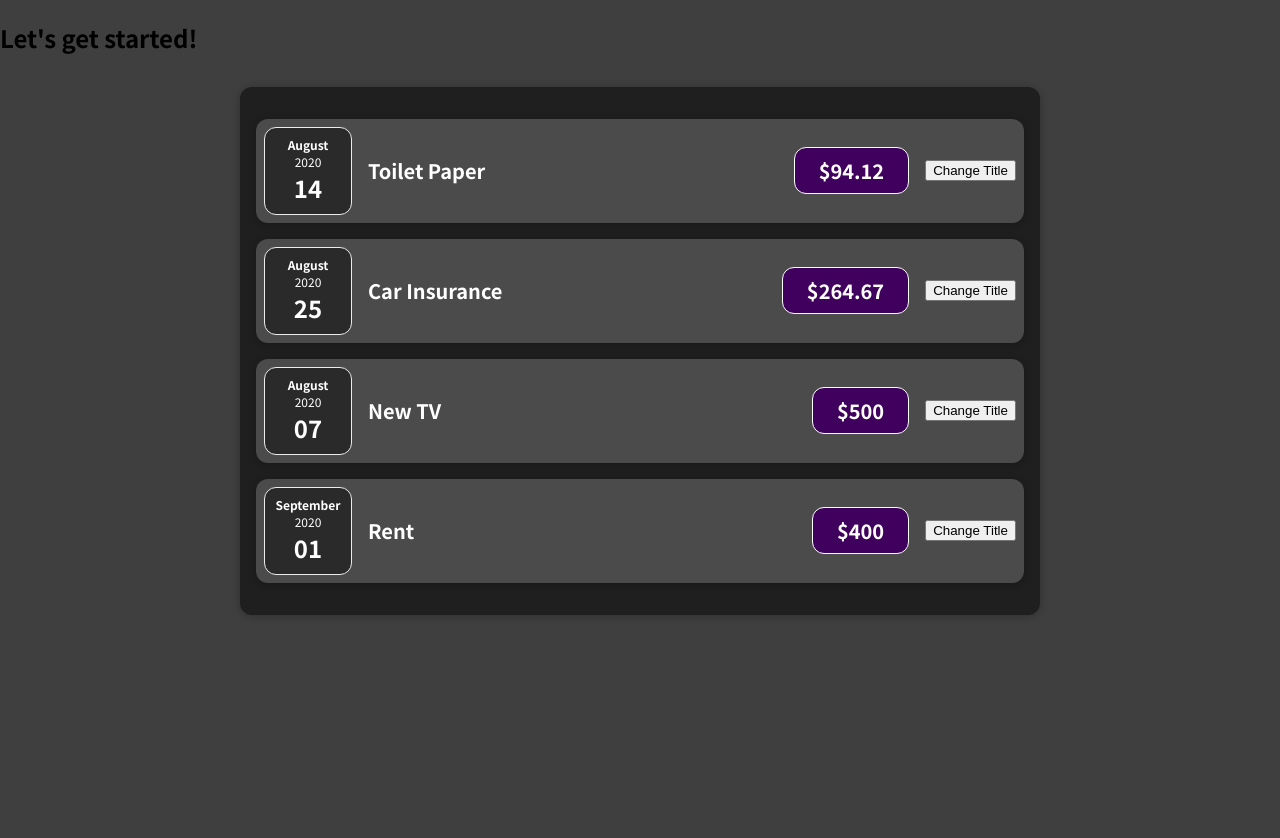
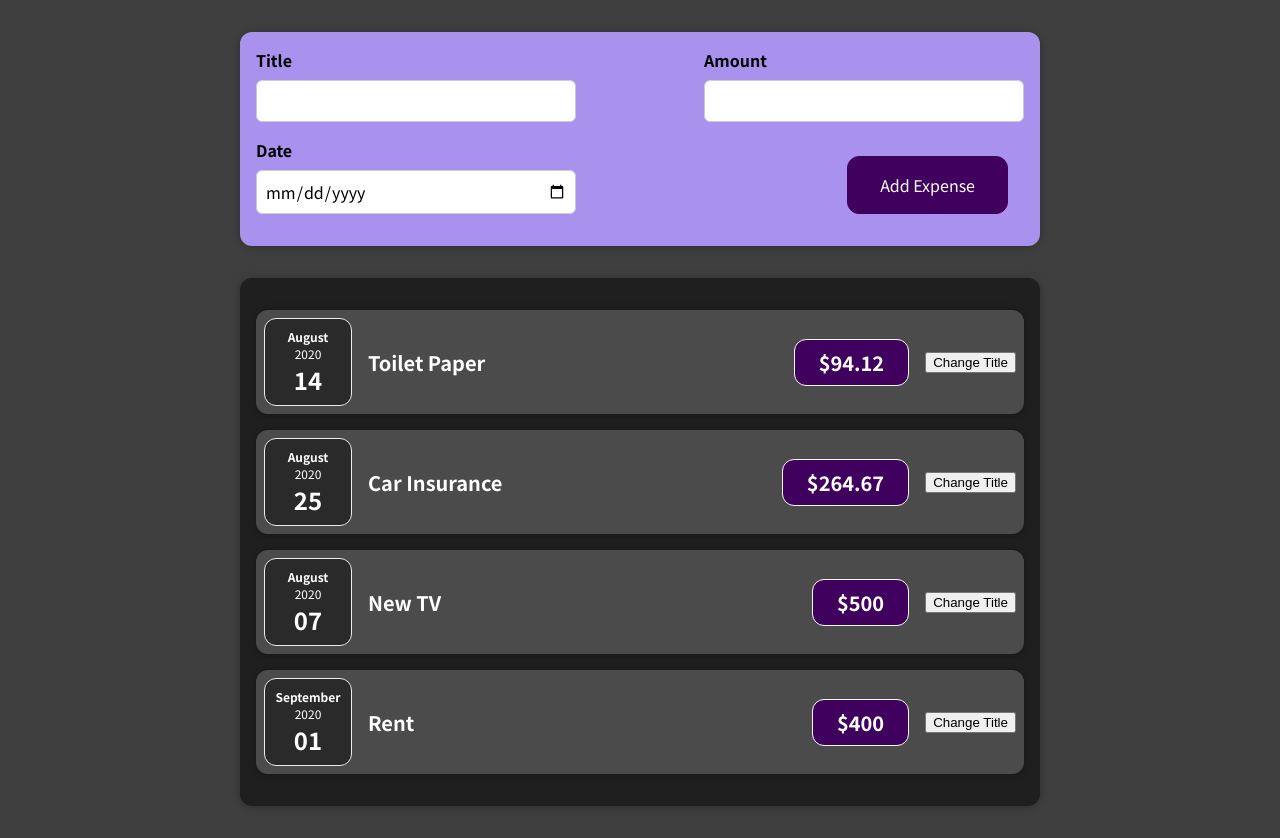
Before and after one commit to ferprr/react-complete-guide-udemy, a React (Create React App) app: page / in a window 1280 px wide. Before the commit the page ends 800 px from the top, so only its background shows below. Built offline with nearby package versions, Linux system fonts and the light colour scheme.

Commit message:
Adding Form Inputs

```diff
--- a/src/App.js
+++ b/src/App.js
@@ -1,4 +1,5 @@
 import Expenses from "./components/Expenses/Expenses";
+import NewExpense from "./components/NewExpense/NewExpense";
 
 const App = () => {
   const expenses = [
@@ -30,7 +31,7 @@
 
   return (
     <div>
-      <h2>Let's get started!</h2>
+      <NewExpense />
       <Expenses items={expenses} />
     </div>
   );
--- /dev/null
+++ b/src/components/NewExpense/ExpenseForm.css
@@ -0,0 +1,29 @@
+.new-expense__controls {
+  display: flex;
+  flex-wrap: wrap;
+  gap: 1rem;
+  margin-bottom: 1rem;
+  text-align: left;
+  justify-content: space-between;
+  align-items: flex-end;
+  align-content: flex-end;
+}
+
+.new-expense__control label {
+  font-weight: bold;
+  margin-bottom: 0.5rem;
+  display: block;
+}
+
+.new-expense__control input {
+  font: inherit;
+  padding: 0.5rem;
+  border-radius: 6px;
+  border: 1px solid #ccc;
+  width: 20rem;
+  max-width: 100%;
+}
+
+.new-expense__actions {
+  text-align: right;
+}
--- /dev/null
+++ b/src/components/NewExpense/ExpenseForm.js
@@ -0,0 +1,28 @@
+import React from "react";
+import './ExpenseForm.css';
+
+const ExpenseForm = () => {
+  return (
+    <form>
+      <div className="new-expense__controls">
+        <div className="new-expense__control">
+          <label>Title</label>
+          <input type="text" />
+        </div>
+        <div className="new-expense__control">
+          <label>Amount</label>
+          <input type="number" min="0.01" step="0.01" />
+        </div>
+        <div className="new-expense__control">
+          <label>Date</label>
+          <input type="date" min="2019-01-01" max="2022-12-31" />
+        </div>
+        <div className="new-expense__actions">
+          <button type="submit">Add Expense</button>
+        </div>
+      </div>
+    </form>
+  );
+};
+
+export default ExpenseForm;
--- /dev/null
+++ b/src/components/NewExpense/NewExpense.css
@@ -0,0 +1,38 @@
+.new-expense {
+  background-color: #a892ee;
+  padding: 1rem;
+  margin: 2rem auto;
+  width: 50rem;
+  max-width: 95%;
+  border-radius: 12px;
+  text-align: center;
+  box-shadow: 0 1px 8px rgba(0, 0, 0, 0.25);
+}
+
+.new-expense button {
+  font: inherit;
+  cursor: pointer;
+  padding: 1rem 2rem;
+  border: 1px solid #40005d;
+  background-color: #40005d;
+  color: white;
+  border-radius: 12px;
+  margin-right: 1rem;
+}
+
+.new-expense button:hover,
+.new-expense button:active {
+  background-color: #510674;
+  border-color: #510674;
+}
+
+.new-expense button.alternative {
+  color: #220131;
+  border-color: transparent;
+  background-color: transparent;
+}
+
+.new-expense button.alternative:hover,
+.new-expense button.alternative:active {
+  background-color: #ddb3f8;
+}
--- /dev/null
+++ b/src/components/NewExpense/NewExpense.js
@@ -0,0 +1,13 @@
+import React from "react";
+import ExpenseForm from "./ExpenseForm";
+import "./NewExpense.css";
+
+const NewExpense = () => {
+  return (
+    <div className="new-expense">
+      <ExpenseForm />
+    </div>
+  );
+};
+
+export default NewExpense;
```
Also changed, not shown: 1 other file (tests, documents, lock files or other folders).
